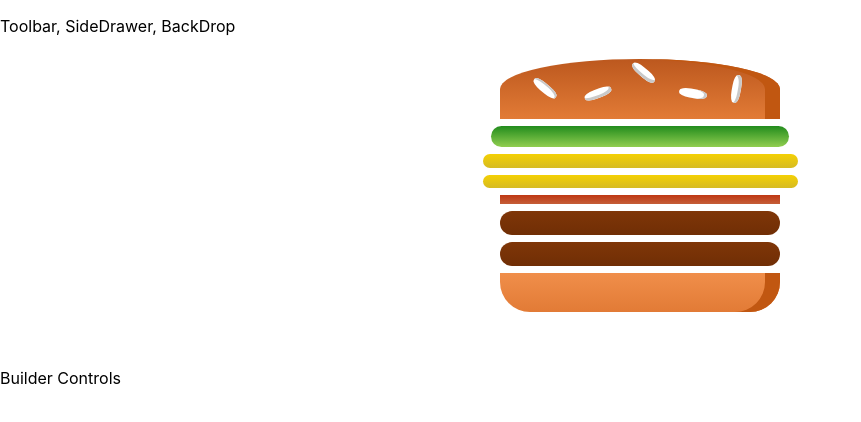
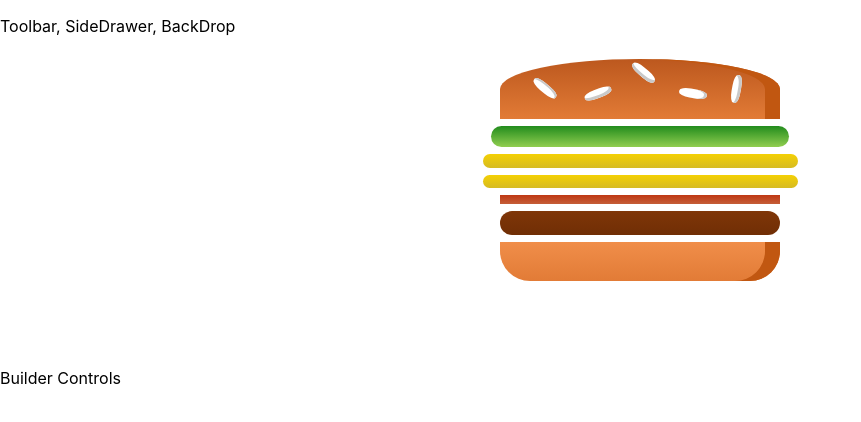
Before and after one commit to SaravananVijayamuthu/Reactmax, a React (Create React App) app: page / in a window 1280 px wide. Shown: the top 422 px of the page, without its empty margins (0-861 px from the left). Built offline with nearby package versions, Linux system fonts and the light colour scheme.

Commit message:
flatend the ingredients arr using reduce

```diff
--- a/src/components/Burger/Burger.js
+++ b/src/components/Burger/Burger.js
@@ -9,7 +9,13 @@ const burger = ( props ) =>{
         return[...Array(props.ingredients[igKey])].map((_, i) => {
             return <BurgerIngredient key={igKey+i} type={igKey} />;
         });
-    });
+    })
+    .reduce((arr, el) => {
+        return arr.concat(el)
+    }, []);
+    console.log(transformedIngredients);
+
+
     return(
         <div className={classes.Burger}>
         <BurgerIngredient type="bread-top"/>
--- a/src/containers/BurgerBuilder/BurgerBuilder.js
+++ b/src/containers/BurgerBuilder/BurgerBuilder.js
@@ -16,7 +16,7 @@ class burgerbuilder extends Component {
             salad: 1,
             cheese: 2,
             bacon: 1,
-            meat: 2
+            meat: 1
         }
     };
     render() {
```
